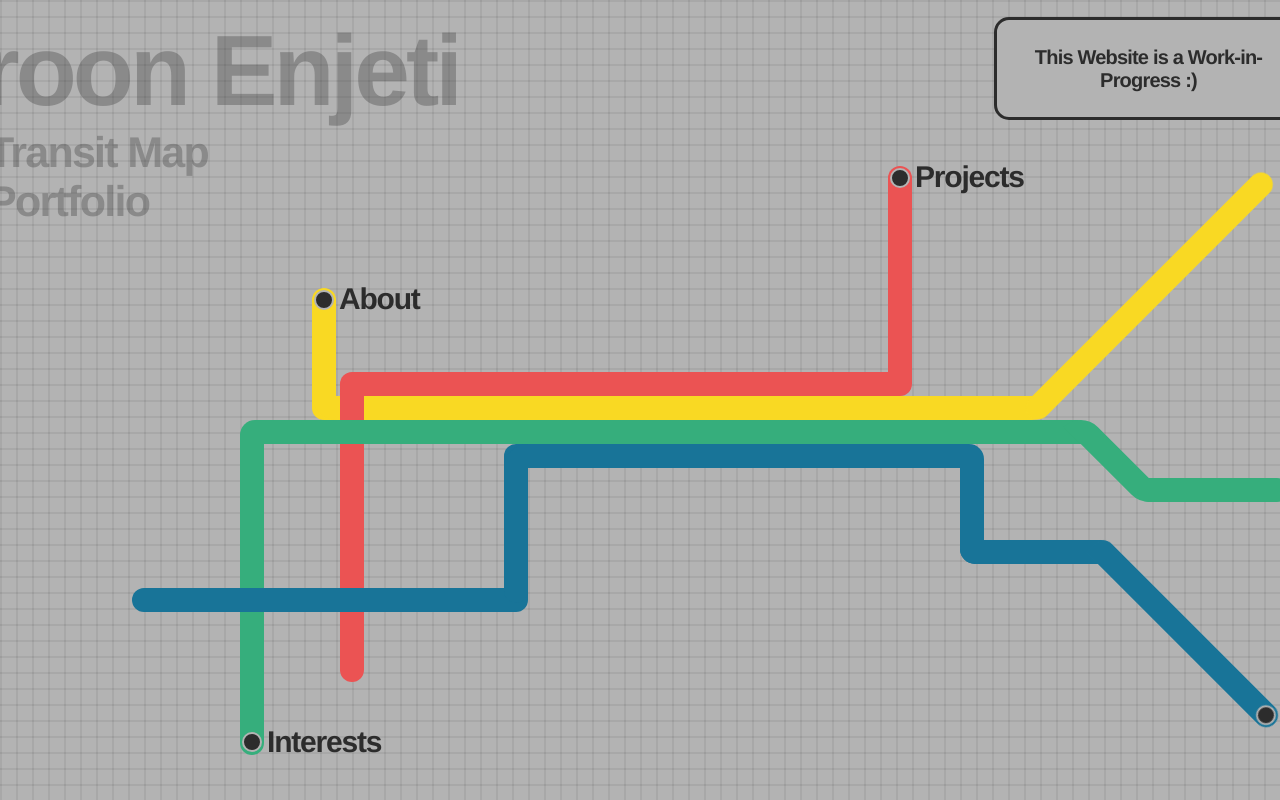
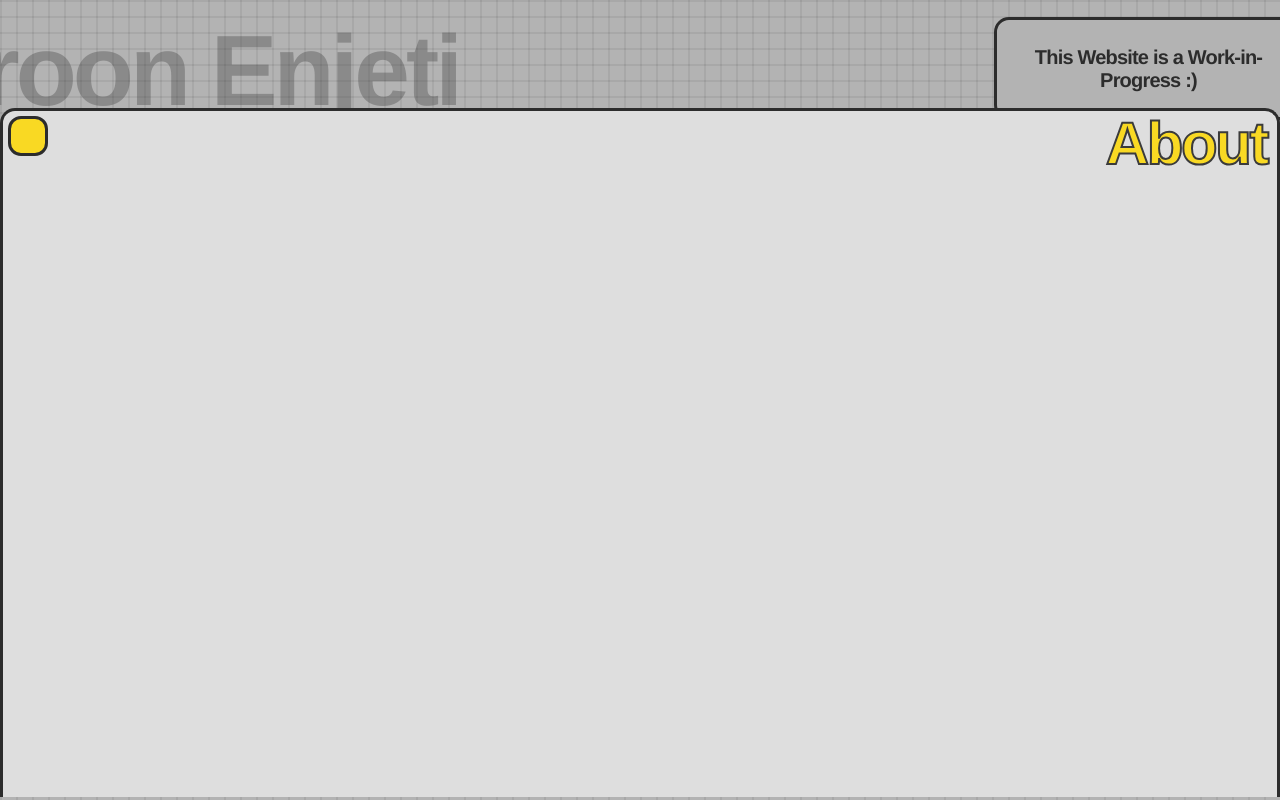
Before and after one commit to varoon-enjeti/portfolio-website, a React (Create React App) app: page / in a window 1280 px wide. Both pictures are taken after a click on the button "About". Shown: the top 800 px of the page. Built offline with nearby package versions, Linux system fonts and the light colour scheme.

Commit message:
added contact subpage

```diff
--- a/src/components/background.jsx
+++ b/src/components/background.jsx
@@ -1,4 +1,4 @@
-import React from 'react';
+import React, { use } from 'react';
 import { useState } from 'react';
 import Header from './header';
 import Redline from './lines/redline';
@@ -7,22 +7,34 @@ import Greenline from './lines/greenline';
 import Blueline from './lines/blueline';
 import '../styles/background.css';
 import Project from './pages/projects';
+import About from './pages/about';
 import WIP from './wip';
 
 export default function Background() {
     const [projectLive, setProject] = useState(false);
+    const [aboutLive, setAbout] = useState(false);
+    const [interestsLive, setInterests] = useState(false);
+    const [contactLive, setContact] = useState(false);
 
     return (
         <div className="background">
-            <Header setProject={setProject}/>
+            <Header
+                projectLive={projectLive}
+                setProject={setProject}
+                aboutLive={aboutLive}
+                setAbout={setAbout}
+            />
             <div className="lines">
-                <Yellowline />
+                <Yellowline setAbout={setAbout}/>
                 <Redline setProject={setProject}/>
-                <Greenline />
-                <Blueline />
+                <Greenline setInterests={setInterests}/>
+                <Blueline setContact={setContact}/>
             </div>
             <div className="pages">
                 {projectLive ? (<Project setProject={setProject}/>) : (null)}
+                {aboutLive ? (<About setAbout={setAbout}/>) : (null)}
+                {/* {aboutInterests ? (<About setInterests={setInterests}/>) : (null)}
+                {aboutContact ? (<About setContact={setContact}/>) : (null)} */}
             </div>
             <WIP />
         </div>
--- a/src/components/header.jsx
+++ b/src/components/header.jsx
@@ -1,10 +1,21 @@
 import React from 'react';
 import '../styles/header.css';
 import pfp from "../resources/pfp.png";
+import Project from './pages/projects';
 
-export default function Header({setProject}) {
+export default function Header({projectLive, setProject, aboutLive, setAbout}) {
+
+    function handleClick() {
+        if (projectLive) {
+            setProject(false);
+        } else if (aboutLive) {
+            setAbout(false);
+        }
+    }
+
+
     return(
-        <div onClick={() => {setProject(false)}} type="button" className="header">
+        <div onClick={() => {handleClick()}} type="button" className="header">
             <button className="name">Varoon Enjeti</button>
             <div className="header-bottom">
                 <a href="/" className="pfp-clck">
--- a/src/components/lines/blueline.jsx
+++ b/src/components/lines/blueline.jsx
@@ -1,7 +1,7 @@
 import React from 'react';
 import '../../styles/line-styles/blueline.css';
 
-export default function Blueline() {
+export default function Blueline({setContact}) {
     return (
         <div className="blueline">
             <div className="bhl"></div>
@@ -10,7 +10,7 @@ export default function Blueline() {
             <div className="bvr"></div>
             <div className="bhr"></div>
             <div className="bdr">
-                <button onClick={() => {}} type="button" className="open-btn" id="blue-btn">
+                <button onClick={() => {setContact(true)}} type="button" className="open-btn" id="blue-btn">
                     <p className="section-txt" id="blue-txt">Contact</p>
                 </button>
             </div>
--- a/src/components/lines/greenline.jsx
+++ b/src/components/lines/greenline.jsx
@@ -1,11 +1,11 @@
 import React from 'react';
 import '../../styles/line-styles/greenline.css';
 
-export default function Greenline() {
+export default function Greenline({setInterests}) {
     return (
         <div className="greenline">
             <div className="glv">
-                <button onClick={() => {}} type="button" className="open-btn" id="green-btn">
+                <button onClick={() => {setInterests(true)}} type="button" className="open-btn" id="green-btn">
                     <p className="section-txt" id="green-txt">Interests</p>
                 </button>
             </div>
--- a/src/components/lines/yellowline.jsx
+++ b/src/components/lines/yellowline.jsx
@@ -3,11 +3,11 @@ import '../../styles/line-styles/yellowline.css';
 
 // color, position, orientation
 
-export default function Yellowline() {
+export default function Yellowline({setAbout}) {
     return (
         <div className="yellowline">
             <div className="ylv">
-                <button onClick={() => {}} type="button" className="open-btn">
+                <button onClick={() => {setAbout(true)}} type="button" className="open-btn">
                     <p className="section-txt">About</p>
                 </button>
             </div>
--- /dev/null
+++ b/src/components/pages/about.jsx
@@ -0,0 +1,11 @@
+import React from 'react'
+import '../../styles/pages-styles/about.css';
+
+export default function About({setAbout}) {
+    return (
+        <div className="about">
+            <button onClick={() => {setAbout(false)}} className="close" id="a-close"></button>
+            <div className="title" id="a-title">About</div>
+        </div>
+    );
+}
--- /dev/null
+++ b/src/styles/pages-styles/about.css
@@ -0,0 +1,40 @@
+@keyframes pagesLoadIn {
+    from {
+        margin-top: 100%;
+    }
+
+    to {
+        margin-top: 0%;
+    }
+}
+
+@keyframes pagesLoadOut {
+    from {
+        margin-top: 0%;
+    }
+
+    to {
+        margin-top: 100%;
+    }
+}
+
+.about {
+    position: absolute;
+    width: calc(100% - 6px);
+    height: calc(100% - 108px - 6px);
+    top: 108px;
+    z-index: 2;
+    background: #DEDEDE;
+    border: 3px solid #2C2C2C;
+    border-bottom: none;
+    border-radius: 15px 15px 0px 0px;
+    animation: pagesLoadIn 0.25s;
+}
+
+#a-close {
+    background: #F9D923;
+}
+
+#a-title {
+    color: #F9D923;
+}
--- a/src/styles/pages-styles/projects.css
+++ b/src/styles/pages-styles/projects.css
@@ -35,12 +35,15 @@
     position: absolute;
     width: 40px;
     height: 40px;
-    background: #EB5353;
     border: 3px solid #2C2C2C;
     border-radius: 13px;
     margin-top: 5px;
     margin-left: 5px;
     transition: transform .25s;
+}
+
+#p-close {
+    background: #EB5353;
 }
 
 .close:hover {
@@ -54,7 +57,6 @@
     font-size: 60px;
     line-height: 80px;
     letter-spacing: -0.04em;
-    color: #EB5353;
     -webkit-text-stroke: 2px #3B3B3B;
     height: fit-content;
     width: fit-content;
@@ -62,3 +64,7 @@
     margin-right: 10px;
     margin-top: -7px;
 }
+
+#p-title {
+    color: #EB5353;
+}
```
